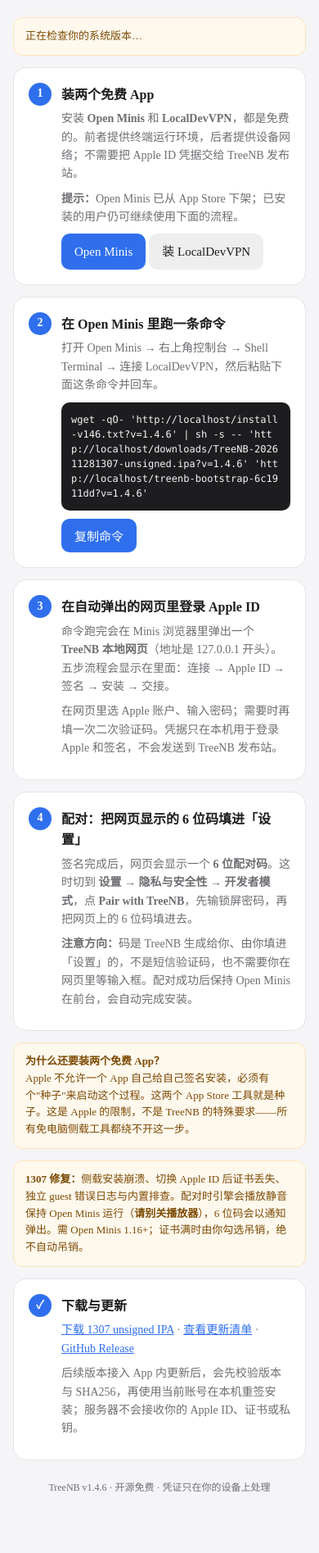
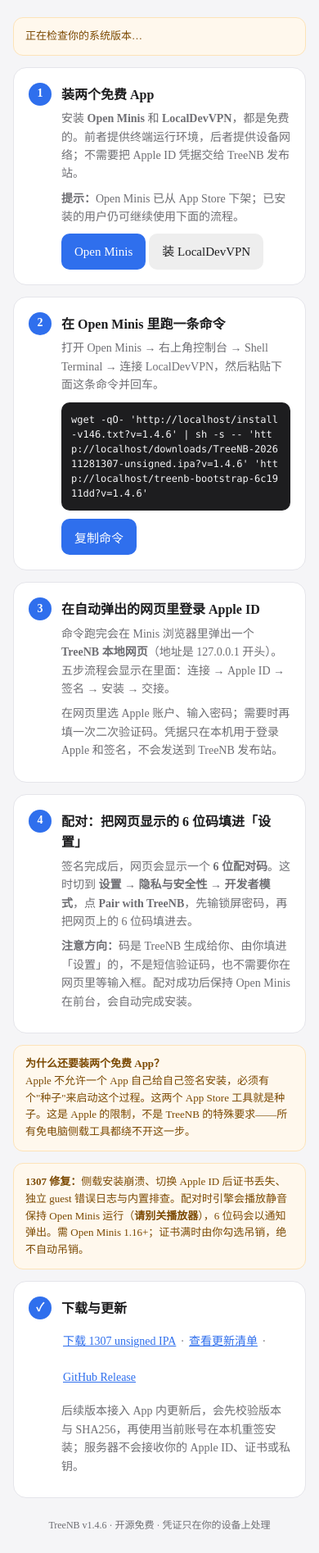
Before and after one commit to SheldonJoO/TreeNB, a plain HTML site: page index.html in a window 390 px wide. Shown: the part 102-1997 px from the top of the page at 82% size. Drawn offline with Linux system fonts and the light colour scheme.

Commit message:
fix: meet mobile touch target sizes on install page

```diff
--- a/index.html
+++ b/index.html
@@ -37,7 +37,8 @@
   .step h2 { font-size: 16px; margin: 2px 0 6px; }
   .step p { margin: 0 0 8px; font-size: 14px; color: var(--sub); }
   .btn {
-    display: inline-block; background: var(--accent); color: #fff;
+    display: inline-flex; align-items: center; justify-content: center;
+    min-height: 44px; background: var(--accent); color: #fff;
     border: none; border-radius: 10px; padding: 10px 16px;
     font-size: 15px; font-weight: 500; text-decoration: none; cursor: pointer;
   }
@@ -53,6 +54,7 @@
   }
   .ok { color: var(--green); font-weight: 600; }
   a { color: var(--accent); }
+  .downloads a { display: inline-flex; align-items: center; min-height: 44px; padding: 0 2px; }
   .foot { color: var(--sub); font-size: 12px; text-align: center; margin-top: 24px; }
   .badge { display:inline-block; background:#eef4ff; color:var(--accent); border-radius:6px; padding:2px 8px; font-size:12px; margin-left:6px;}
 </style>
@@ -127,7 +129,7 @@
       <div class="num">✓</div>
       <div>
         <h2>下载与更新</h2>
-        <p><a href="downloads/TreeNB-202611281307-unsigned.ipa">下载 1307 unsigned IPA</a> · <a href="updates/latest.json">查看更新清单</a> · <a href="https://github.com/SheldonJoO/TreeNB/releases/tag/v1.4.6">GitHub Release</a></p>
+        <p class="downloads"><a href="downloads/TreeNB-202611281307-unsigned.ipa">下载 1307 unsigned IPA</a> · <a href="updates/latest.json">查看更新清单</a> · <a href="https://github.com/SheldonJoO/TreeNB/releases/tag/v1.4.6">GitHub Release</a></p>
         <p>后续版本接入 App 内更新后，会先校验版本与 SHA256，再使用当前账号在本机重签安装；服务器不会接收你的 Apple ID、证书或私钥。</p>
       </div>
     </div>
```
Also changed, not shown: SHA256SUMS.txt.
